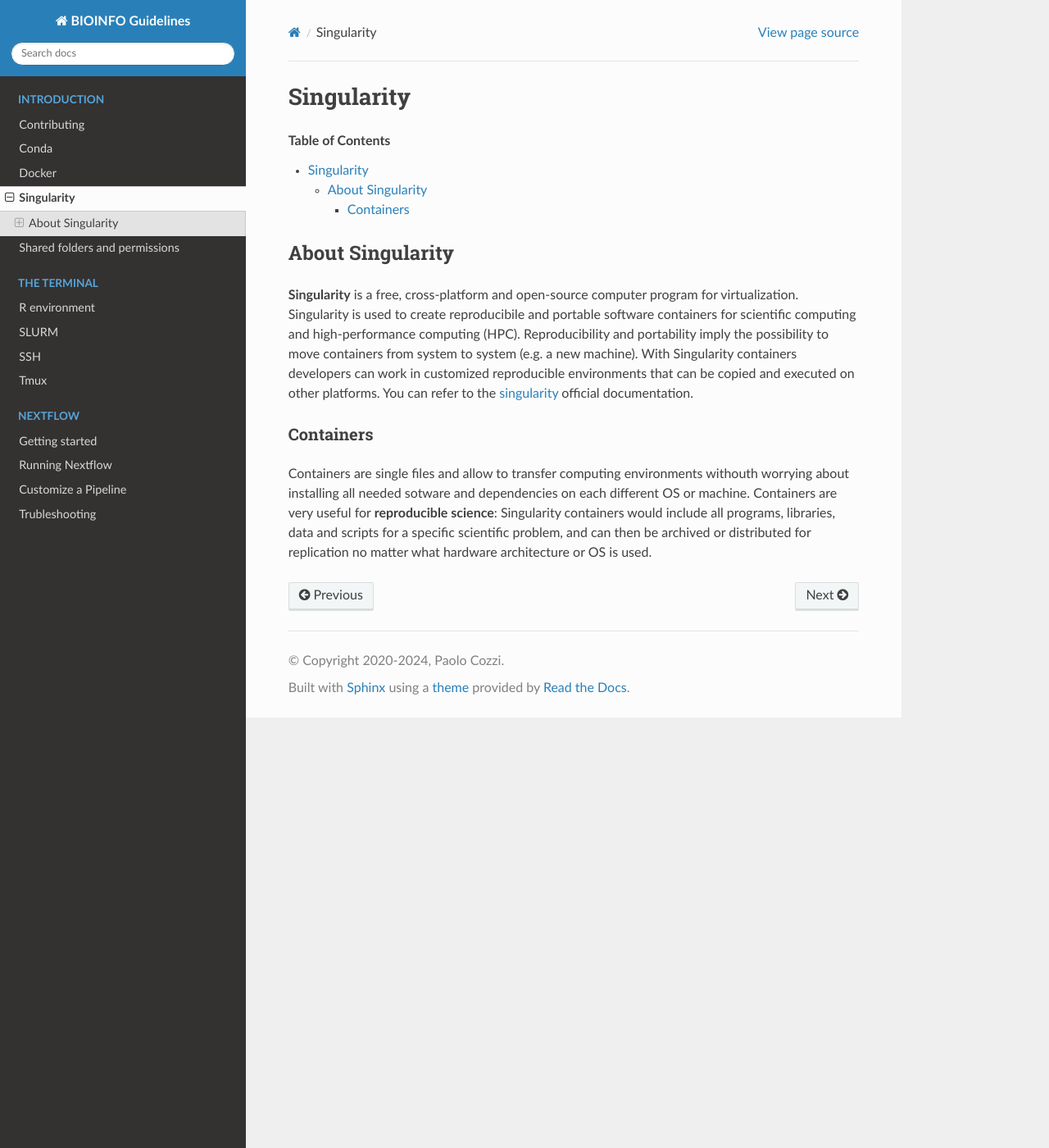
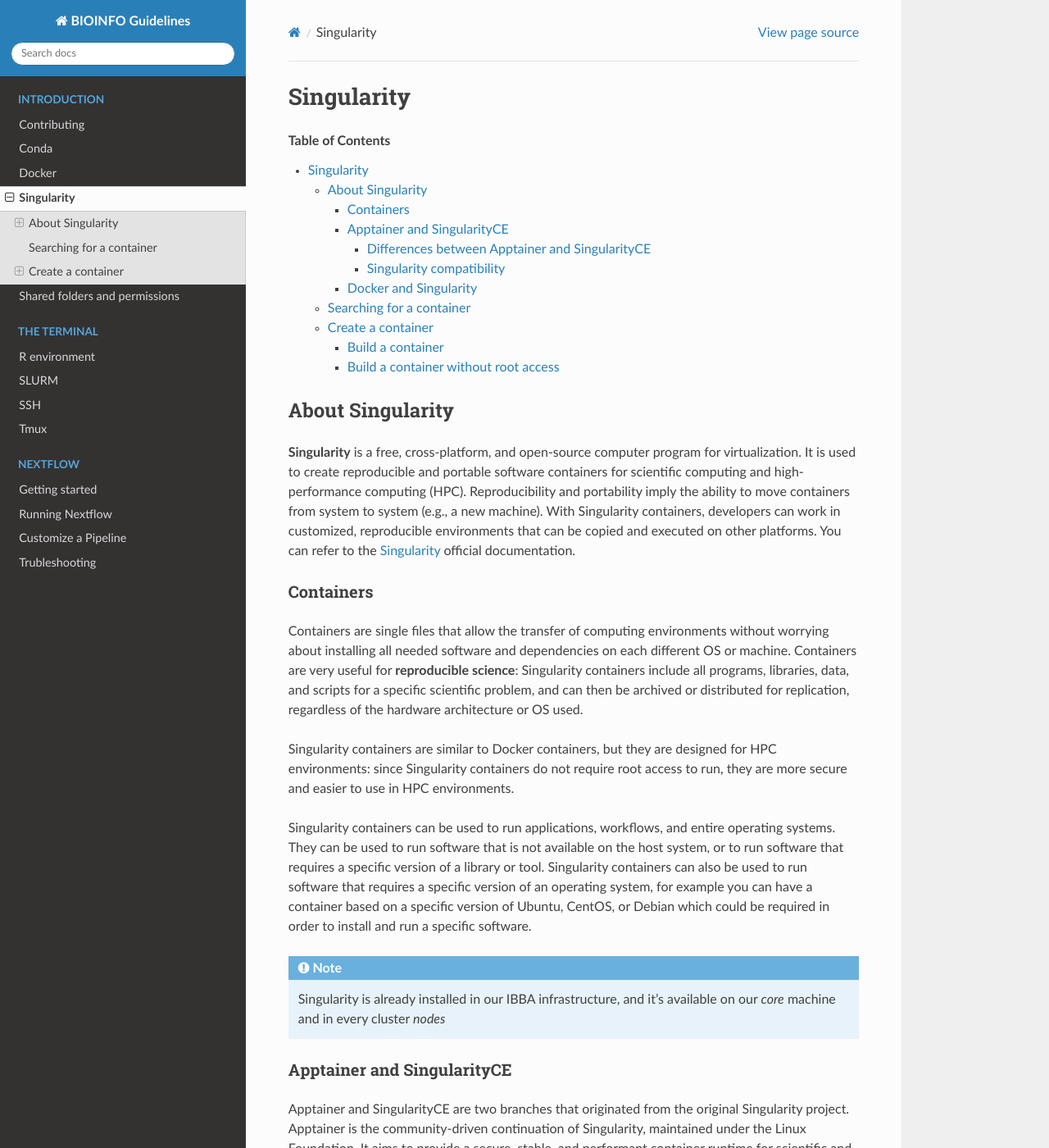
Before and after one commit to cnr-ibba/BIOINFO-guidelines, a Sphinx documentation site: the page built from docs/general/singularity.rst, in a window 1280 px wide and 1400 px high. Shown: the whole window at 82% size. Built offline with Sphinx 7.4.7 and the Read the Docs theme 3.1.0, drawn with Linux system fonts in a browser that asks for light colours; some of the changed text lies outside the part shown.

Commit message:
:memo: discuss about apptainer and singularity

```diff
--- a/docs/general/singularity.rst
+++ b/docs/general/singularity.rst
@@ -7,16 +7,115 @@
 About Singularity
 -----------------
 
-**Singularity** is a free, cross-platform and open-source computer program for virtualization.
-Singularity is used to create reproducibile and portable software containers for scientific computing and high-performance computing (HPC).
-Reproducibility and portability imply the possibility to move containers from system to system (e.g. a new machine).
-With Singularity containers developers can work in customized reproducible environments that can be copied and executed on other platforms.
-You can refer to the `singularity`_ official documentation.
+**Singularity** is a free, cross-platform, and open-source computer program for
+virtualization. It is used to create reproducible and portable software containers
+for scientific computing and high-performance computing (HPC).
+Reproducibility and portability imply the ability to move containers from system
+to system (e.g., a new machine). With Singularity containers, developers can work
+in customized, reproducible environments that can be copied and executed on other platforms.
+You can refer to the `Singularity`_ official documentation.
 
-.. _singularity:  https://sylabs.io/guides/3.5/user-guide/index.html
+.. _Singularity: https://docs.sylabs.io/guides/latest/user-guide/
 
 Containers
-~~~~~~~~~~
+^^^^^^^^^^
 
-Containers are single files and allow to transfer computing environments withouth worrying about installing all needed sotware and dependencies on each different OS or machine.
-Containers are very useful for **reproducible science**: Singularity containers would include all programs, libraries, data and scripts for a specific scientific problem, and can then be archived or distributed for replication no matter what hardware architecture or OS is used.
+Containers are single files that allow the transfer of computing environments
+without worrying about installing all needed software and dependencies on each different OS or machine.
+Containers are very useful for **reproducible science**: Singularity containers
+include all programs, libraries, data, and scripts for a specific scientific problem,
+and can then be archived or distributed for replication, regardless of the hardware
+architecture or OS used.
+
+Singularity containers are similar to Docker containers, but they are designed for HPC environments:
+since Singularity containers do not require root access to run, they are more secure
+and easier to use in HPC environments.
+
+Singularity containers can be used to run applications, workflows, and entire operating systems.
+They can be used to run software that is not available on the host system, or to
+run software that requires a specific version of a library or tool.
+Singularity containers can also be used to run software that requires a specific
+version of an operating system, for example you can have a container based on a
+specific version of Ubuntu, CentOS, or Debian which could be required in order
+to install and run a specific software.
+
+.. note::
+
+    Singularity is already installed in our IBBA infrastructure, and it's available
+    on our *core* machine and in every cluster *nodes*
+
+Apptainer and SingularityCE
+^^^^^^^^^^^^^^^^^^^^^^^^^^^
+
+Apptainer and SingularityCE are two branches that originated from the original
+Singularity project. Apptainer is the community-driven continuation of Singularity,
+maintained under the Linux Foundation. It aims to provide a secure, stable, and
+performant container runtime for scientific and high-performance computing.
+SingularityCE (Community Edition) is maintained by Sylabs and focuses on
+delivering enterprise-grade features and support. Both versions retain the core
+principles of Singularity, such as ease of use, security, and compatibility with
+HPC environments, but they may offer different features and updates based on their
+respective development goals.
+
+Differences between Apptainer and SingularityCE
+~~~~~~~~~~~~~~~~~~~~~~~~~~~~~~~~~~~~~~~~~~~~~~~
+
+While both Apptainer and SingularityCE originated from the same Singularity project
+and share many core principles, there are some differences between them:
+
+- **Governance and Maintenance**: Apptainer, managed by the Linux Foundation, is
+  community-driven and focuses on secure, stable, and performant container runtime
+  for scientific and HPC. SingularityCE, maintained by Sylabs, aims to deliver
+  enterprise-grade features and support.
+- **Development Goals**: Apptainer emphasizes community contributions and open
+  development, focusing on stability and security for HPC. SingularityCE focuses
+  on enterprise features, commercial support, and may include proprietary enhancements.
+- **Features and Updates**: Apptainer prioritizes features and updates benefiting
+  the scientific and HPC community, driven by community needs. SingularityCE offers
+  features and updates tailored for enterprise users, focusing on commercial use cases.
+- **Support and Documentation**: Apptainer relies on community support and contributions,
+  with resources provided by the community and the Linux Foundation. SingularityCE
+  provides enterprise-level support and documentation, with resources offered by Sylabs.
+- **Licensing**: Apptainer is licensed under the Apache License 2.0, allowing free
+  use, modification, and distribution. SingularityCE's licensing may vary, with
+  some components potentially proprietary.
+- **Compatibility**: Apptainer is designed to be compatible with Singularity containers
+  and workflows, maintaining compatibility with existing features. SingularityCE
+  may introduce new features that are not backward-compatible with older versions.
+
+Please see `this discussion <https://github.com/sylabs/singularity/discussions/2948>`_
+for more information regarding Apptainer and SingularityCE.
+
+Singularity compatibility
+~~~~~~~~~~~~~~~~~~~~~~~~~
+
+The community behind the Apptainer development wants to minimize the differences
+between Apptainer and singularity: for example the `*.sif` images should work
+in both environments. Even the environments variables should work with both software,
+where Apptainer can read Singularity environments variables if not defined. Moreover,
+Apptainer will have a symlink to the `apptainer` executable named `singularity`:
+this means that all the `singularity` commands will be executed with the proper
+executable. See `Singularity Compatibility <https://apptainer.org/docs/user/main/singularity_compatibility.html>`_
+documentation for more information.
+
+Docker and Singularity
+^^^^^^^^^^^^^^^^^^^^^^
+
+Searching for a container
+-------------------------
+
+* singularity hub
+* Biocontainers
+* Docker Hub
+* Quay.io
+* Docker Daemon
+* Mulled-search
+
+Create a container
+------------------
+
+Build a container
+^^^^^^^^^^^^^^^^^
+
+Build a container without root access
+^^^^^^^^^^^^^^^^^^^^^^^^^^^^^^^^^^^^^
```
